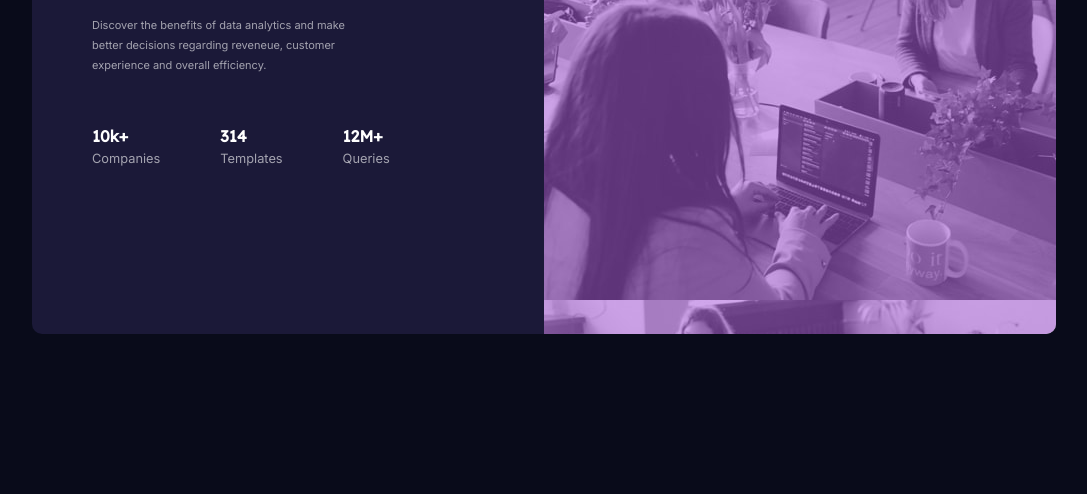
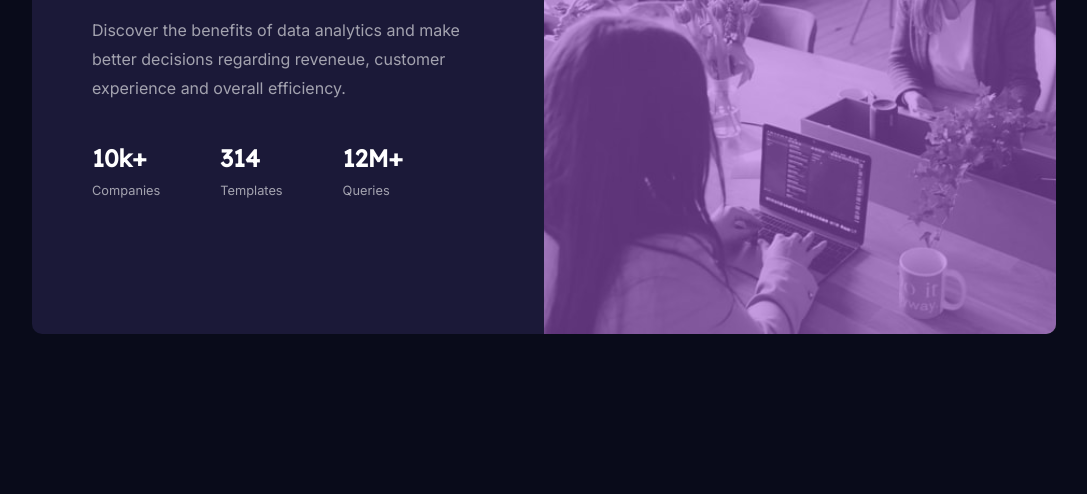
Before and after one commit to shemjay/Stats-preview-Card-Newbie-, a plain HTML site: page index.html in a window 1280 px wide. Shown: the part 306-800 px from the top of the page, without its empty margins (96-1183 px from the left). Drawn offline with Linux system fonts and the light colour scheme.

Commit message:
Update font size and position and fix image bug
lower body text in the card was too small. Made it bigger. Also fixed background image which was repeating.

```diff
--- a/styles.css
+++ b/styles.css
@@ -29,6 +29,9 @@ body, html {
 .flex-container-image {
     border-radius: 0px 10px 10px 0px;
     background: url(images/image-header-desktop.jpg);
+    background-repeat: no-repeat;
+    background-size: cover;
+    background-position: center;
     position: relative;
     overflow: hidden;
     height: 60%;
@@ -61,7 +64,6 @@ body, html {
     color: hsla(0, 0%, 100%, 0.6);
     padding: 0px 0px 10px 60px;
     font-weight: 400;
-    font-size: 11px; /* Body text is protuding to the right past the title unlike the style guide */
     line-height: 1.8;
 }
 
@@ -83,12 +85,12 @@ body, html {
 }
 
 .content-lower-body h3{
-    font-size: 1em;
+    font-size: 1.5rem;
     line-height: 0.5;
     font-weight: 700;
     color: hsl(0, 0%, 100%);
     padding-left: 60px;
-    padding-top: 20px;
+
 }
 
 .content-lower-body p{
```
